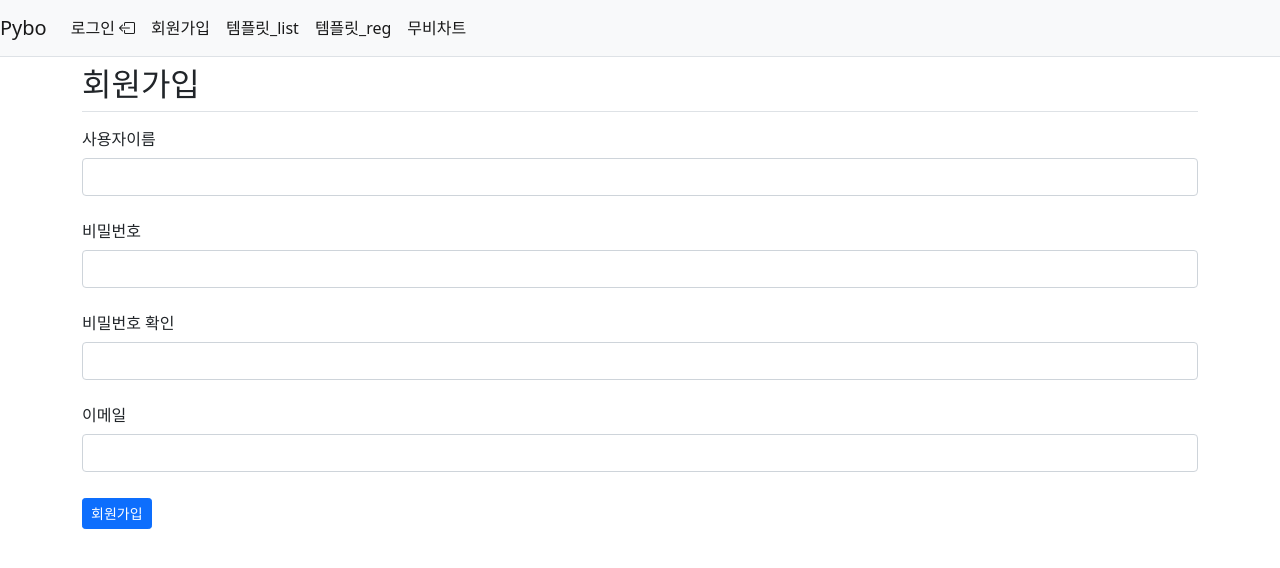
After one commit to Yangrangrang/pybo, a Django app: page /common/signup/ in a window 1280 px wide. The commit adds this page. Shown: the top 568 px of the page. Run offline with Django 4.2, Linux system fonts and the light colour scheme; some libraries are stand-ins or nearby versions.

Commit message:
dj10_11_로그인로그아웃수정삭제

```diff
--- /dev/null
+++ b/common/forms.py
@@ -0,0 +1,18 @@
+'''
+파일명 : forms.py
+설 명 : 회원가입 form
+생성일 : 2023/02/06
+생성자 : yanghanna
+'''
+
+from django import forms
+from django.contrib.auth.forms import UserCreationForm
+from django.contrib.auth.models import User
+
+class UserForm(UserCreationForm):
+    email = forms.EmailField(label="이메일")
+
+    class Meta:
+        model = User
+        # password1, password2 (비밀번호1을 제대로 입력했는지 대조하기 위한 값)
+        fields = ('username', 'password1', 'password2', 'email')
--- a/common/urls.py
+++ b/common/urls.py
@@ -7,8 +7,8 @@
 
 
 from django.urls import path
+from django.contrib.auth import views as auth_views
 from . import views
-from django.contrib.auth import views as auth_views
 
 app_name = 'common'
 
@@ -16,6 +16,10 @@ urlpatterns = [
     # django.contrib.auth앱의 LoginView 클래스를 활용
     path('login/', auth_views.LoginView.as_view(template_name='common/login.html'), name='login'),
 
-    #logout
+    #logout : logoutView
     path('logout/', auth_views.LogoutView.as_view(), name='logout'),
+
+    #signup : 회원가입
+    path('signup/', views.signup, name='signup'),
+
 ]
--- a/common/views.py
+++ b/common/views.py
@@ -1,3 +1,30 @@
-from django.shortcuts import render
+from django.shortcuts import render, redirect
+from django.contrib.auth import authenticate, login
+from common.forms import UserForm
+import logging
 
 # Create your views here.
+
+def signup(request):
+    '''회원가입'''
+
+    if request.method == 'POST':
+        form = UserForm(request.POST)
+        if form.is_valid():    # post방식에서 폼이 유효한 경우
+            # 회원가입
+            form.save()
+            # form username,password1
+            # 로그인
+            username = form.cleaned_data.get('username')
+            logging.info('username:{}'.format(username))
+            password1 = form.cleaned_data.get('password1')
+            logging.info('password1:{}'.format('password1'))
+
+            user = authenticate(username=username, password=password1)
+
+            # 로그인
+            login(request, user)
+            return redirect('index')
+    else:
+        form = UserForm()
+    return render(request, 'common/signup.html', {'form': form})
--- a/pybo/urls.py
+++ b/pybo/urls.py
@@ -17,6 +17,11 @@ urlpatterns = [
     path('<int:question_id>/',views.detail,name='detail'),
     path('answer/create/<int:question_id>/',views.answer_create,name='answer_create'),
     path('question/create/',views.question_create,name='question_create'),
+    #pybo:question_modify
+    path('question/modify/<int:question_id>/', views.question_modify, name='question_modify'),
+
+    #pybo:question_delete
+    path('question/delete/<int:question_id>/', views.question_delete, name='question_delete'),
 
     #temp menu
     path('boot/menu/', views.boot_menu, name='boot_menu'),
--- a/templates/base.html
+++ b/templates/base.html
@@ -9,6 +9,9 @@
     <link rel="stylesheet" type="text/css" href="{% static 'style.css' %}">
     <!--Bootstrap -->
     <link rel="stylesheet" type="text/css" href="{% static 'bootstrap.min.css' %}">
+
+    <!--Bootstrap icon-->
+    <link rel="stylesheet" href="https://cdn.jsdelivr.net/npm/bootstrap-icons@1.10.3/font/bootstrap-icons.css">
 
     <script src="{% static 'common.js' %}"></script>
     <title>Pybo</title>
@@ -22,5 +25,10 @@
     {% endblock %}
     <!--기본 템플릿 안에 삽입될 내용 end---------------------->
     <script src="{% static 'bootstrap.min.js' %}"></script>
+
+    <!--javascript start-->
+    {% block script %}
+    {% endblock %}
+    <!--javascript end-->
 </body>
 </html>
--- a/templates/common/login.html
+++ b/templates/common/login.html
@@ -10,6 +10,7 @@
     <!--등록 form-->
         <form action="{% url 'common:login' %}" method="post">
             {% csrf_token %}
+            <input type="hidden" name="next" value="{{ next }}"> <!--로그인 성공시 이동할 다음 URL-->
             <!--form validation-->
             {% include "form_errors.html" %}
             <div class="mb-3 row">
--- /dev/null
+++ b/templates/common/signup.html
@@ -0,0 +1,45 @@
+    {% extends 'base.html' %}
+    {% block content %}
+
+    <div class="container">
+        <h2 class="border-bottom py-2">회원가입</h2>
+
+        <form action="{% url 'common:signup' %}" method="post">
+            {% csrf_token %}
+            <!--form validation-->
+            {% include "form_errors.html" %}
+            <div class="mb-3 row">
+                <label for="username" class="col-form-label">사용자이름</label>
+                <div>
+                    <input type="text" class="form-control" id="username" name="username"
+                    value="{{ form.username.value|default_if_none:'' }}" >
+                </div>
+            </div>
+            <div class="mb-3 row">
+                <label for="password1" class="col-form-label">비밀번호</label>
+                <div>
+                    <input type="password" class="form-control" id="password1" name="password1"
+                    value="{{ form.password1.value|default_if_none:'' }}" >
+                </div>
+            </div>
+            <div class="mb-3 row">
+                <label for="password2" class="col-form-label">비밀번호 확인</label>
+                <div>
+                    <input type="password" class="form-control" id="password2" name="password2"
+                    value="{{ form.password2.value|default_if_none:'' }}" >
+                </div>
+            </div>
+            <div class="mb-3 row">
+                <label for="email" class="col-form-label">이메일</label>
+                <div>
+                    <input type="text" class="form-control" id="email" name="email"
+                    value="{{ form.email.value|default_if_none:'' }}" >
+                </div>
+            </div>
+            <div class="d-grid gap-2 mb-1 d-md-flex justify-content-start">
+                <input type="submit" class="btn btn-primary btn-sm" value="회원가입">
+            </div>
+        </form>
+    </div>
+
+    {% endblock %}
--- a/templates/navbar.html
+++ b/templates/navbar.html
@@ -5,28 +5,42 @@
             </button>
         <div class="collapse navbar-collapse" id="navbarNav">
             <ul class="navbar-nav">
+
                 <!--로그인-->
                 <li class="nav-item">
                     <!--로그인 정보가 있는 경우-->
                     {% if user.is_authenticated %}  <!--로그인 상태라면, is_anonymous: 로그아웃 상태라면-->
                     <a class="nav-link active" aria-current="page"
-                       href="{% url 'common:logout' %}">{{ user.username }} {{user.is_superuser}}(로그아웃)</a> <!--username : 사용자명-->
+                       href="{% url 'common:logout' %}">{{ user.username }}
+                        <i class="bi bi-box-arrow-in-right"></i>
+                    </a> <!--username : 사용자명-->
                     {% else %}
                     <a class="nav-link active" aria-current="page"
-                       href="{% url 'common:login' %}">로그인</a>
+                       href="{% url 'common:login' %}">로그인
+                        <i class="bi bi-box-arrow-left"></i>
+                    </a>
                     {% endif %}
+                </li>
 
+                <!--회원가입-->
+                <li class="nav-item">
+                    {% if not user.is_authenticated %}
+                    <a class="nav-link active" aria-current="page"
+                       href="{% url 'common:signup' %}">회원가입</a>
+                    {% endif %}
                 </li>
+
                 <!--부트 list-->
                 <li class="nav-item">
-                    <a class="nav-link active" aria-current="page" href="{% url 'pybo:boot_list' %}">템플릿_list</a>
+                    <a class="nav-link active" aria-current="page" href="{% url 'pybo:index' %}">템플릿_list</a>
                 </li>
+
                 <!--부트 reg-->
                 <li class="nav-item">
                     <a class="nav-link active" aria-current="page" href="{% url 'pybo:boot_reg' %}">템플릿_reg</a>
                 </li>
                 <li class="nav-item">
-                    <a class="nav-link active" aria-current="page" href="{% url 'pybo:boot_reg' %}">무비차트</a>
+                    <a class="nav-link active" aria-current="page" href="{% url 'pybo:crawling_cgv' %}">무비차트</a>
                 </li>
             </ul>
         </div>
--- a/templates/pybo/question_form.html
+++ b/templates/pybo/question_form.html
@@ -6,7 +6,7 @@
             <h2>질문 등록</h2>
         </div>
 
-        <form method="post" action="{% url 'pybo:question_create' %}" class="post-form my-3">
+        <form method="post"  class="post-form my-3">
             {% csrf_token %}
             <!--form validation 기능-->
             {% include "form_errors.html" %}
--- a/templates/pybo/question_list.html
+++ b/templates/pybo/question_list.html
@@ -19,6 +19,7 @@
                 <tr class="table-dark text-center">
                     <th scope="col">No.</th>
                     <th scope="col">제목</th>
+                    <th scope="col">글쓴이</th>
                     <th scope="col">작성일</th>
                 </tr>
             </thead>
@@ -34,6 +35,7 @@
                             <span class="text-danger small mx-2">{{question.answer_set.count}}</span>
                         {% endif %}
                     </td>
+                    <td class="text-center">{{ question.author.username }}</td>     <!--글쓴이-->
                     <td class="text-center">{{ question.create_date|date:"Y-m-d" }}</td>
                 </tr>
                 {% endfor %}
```
Also changed, not shown: pybo/models.py (+18 -2 lines), pybo/views.py (+58 -3 lines), templates/pybo/question_detail.html (+56 -6 lines), pybo/migrations/0002_question_author.py (added), pybo/migrations/0003_answer_author.py (added), pybo/migrations/0004_question_modify_date.py (added).
